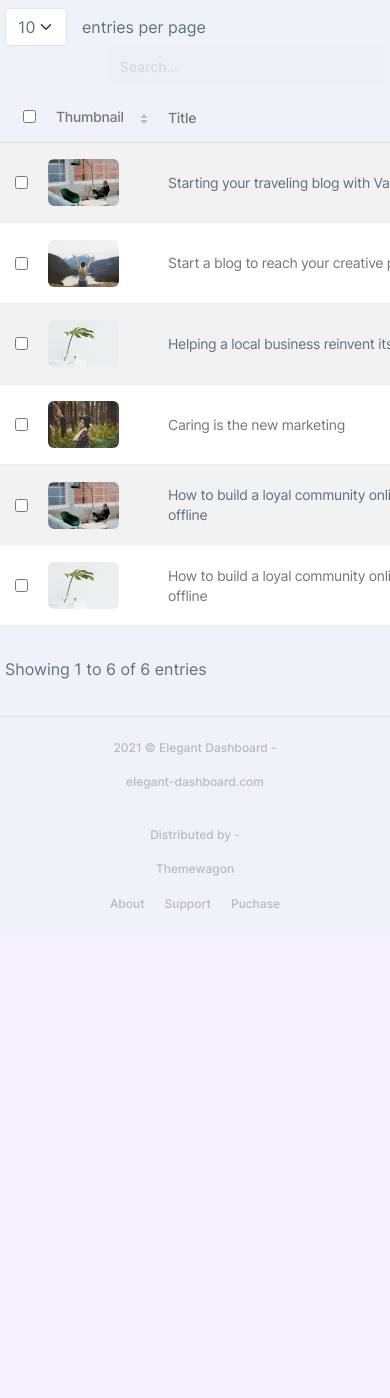
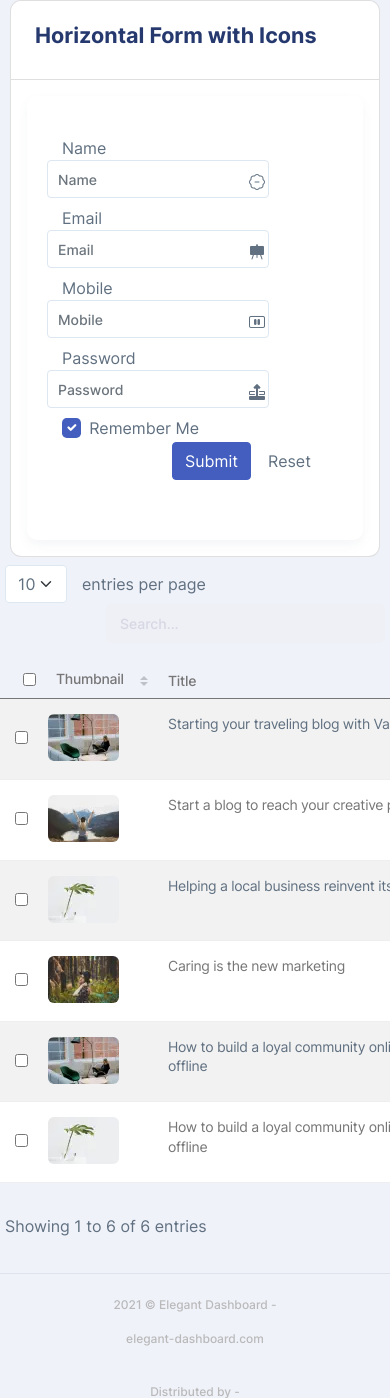
Before and after one commit to haithamassoli/e-commerce, a PHP site: page /manage_admins.php in a window 390 px wide; the page is wider, and only the part inside the window is pictured. Shown: the part 147-1545 px from the top of that part. Before the commit the page ends 1058 px from the top of that part, so only its background shows below. Run offline with PHP 8.4, Linux system fonts and the light colour scheme; some libraries are stand-ins or nearby versions.

Commit message:
added form

```diff
--- a/code/admin/manage_admins.php
+++ b/code/admin/manage_admins.php
@@ -1,9 +1,88 @@
 <?php include "./includes/header.php"; ?>
-<link rel="stylesheet" href="assets/vendors/simple-datatables/style.css">
-<link rel="stylesheet" href="assets/vendors/perfect-scrollbar/perfect-scrollbar.css">
-<link rel="stylesheet" href="assets/vendors/bootstrap-icons/bootstrap-icons.css">
-<link rel="stylesheet" href="assets/css/app.css">
-<link rel="shortcut icon" href="assets/images/favicon.svg" type="image/x-icon">
+<!-- start form -->
+<div class="col-md-6 col-12">
+  <div class="card">
+    <div class="card-header">
+      <h4 class="card-title">Horizontal Form with Icons</h4>
+    </div>
+    <div class="card-content">
+      <div class="card-body">
+        <form class="form form-horizontal">
+          <div class="form-body">
+            <div class="row">
+              <div class="col-md-4">
+                <label>Name</label>
+              </div>
+              <div class="col-md-8">
+                <div class="form-group has-icon-left">
+                  <div class="position-relative row justify-content-center align-items-center d-flex">
+                    <input type="text" class="form-control col-9 mb-2" placeholder="Name" style="border: 1px solid #dce7f1 !important;" id="first-name-icon">
+                    <div class="form-control-icon col-3 ">
+                      <i class="bi bi-person" style="position: absolute; top:-10px; left: -20px;"></i>
+                    </div>
+                  </div>
+                </div>
+              </div>
+              <div class="col-md-4">
+                <label>Email</label>
+              </div>
+              <div class="col-md-8">
+                <div class="form-group has-icon-left">
+                  <div class="position-relative row justify-content-center align-items-center d-flex">
+                    <input type="email" class="form-control col-9 mb-2" placeholder="Email" style="border: 1px solid #dce7f1 !important;" id="first-name-icon">
+                    <div class="form-control-icon col-3">
+                      <i class="bi bi-envelope" style="position: absolute; top:-10px; left: -20px;"></i>
+                    </div>
+                  </div>
+                </div>
+              </div>
+              <div class="col-md-4">
+                <label>Mobile</label>
+              </div>
+              <div class="col-md-8">
+                <div class="form-group has-icon-left">
+                  <div class="position-relative row justify-content-center align-items-center d-flex">
+                    <input type="number" class="form-control col-9 mb-2" style="border: 1px solid #dce7f1 !important;" placeholder="Mobile">
+                    <div class="form-control-icon col-3">
+                      <i class="bi bi-phone" style="position: absolute; top:-10px; left: -20px;"></i>
+                    </div>
+                  </div>
+                </div>
+              </div>
+              <div class="col-md-4">
+                <label>Password</label>
+              </div>
+              <div class="col-md-8">
+                <div class="form-group has-icon-left">
+                  <div class="position-relative row justify-content-center align-items-center d-flex">
+                    <input type="password" class="form-control col-9 mb-2" placeholder="Password" style="border: 1px solid #dce7f1 !important;">
+                    <div class="form-control-icon col-3">
+                      <i class="bi bi-lock" style="position: absolute; top:-10px; left: -20px;"></i>
+                    </div>
+                  </div>
+                </div>
+              </div>
+              <div class="form-group col-md-8 offset-md-4">
+                <div class='form-check'>
+                  <div class="checkbox">
+                    <input type="checkbox" id="checkbox2" class='form-check-input' checked>
+                    <label for="checkbox2">Remember Me</label>
+                  </div>
+                </div>
+              </div>
+              <div class="col-12 d-flex justify-content-end">
+                <button type="submit" class="btn btn-primary me-1 mb-1">Submit</button>
+                <button type="reset" class="btn btn-light-secondary me-1 mb-1">Reset</button>
+              </div>
+            </div>
+          </div>
+        </form>
+      </div>
+    </div>
+  </div>
+</div>
+<!-- end form -->
+<!-- start table -->
 <div class="row">
   <div class="col-lg-12">
     <div class="users-table table-wrapper">
@@ -256,4 +335,5 @@
     </div>
   </div>
 </div>
+<!-- end table -->
 <?php include "./includes/footer.php"; ?>
```
Also changed, not shown: code/admin/README.md (deleted).
